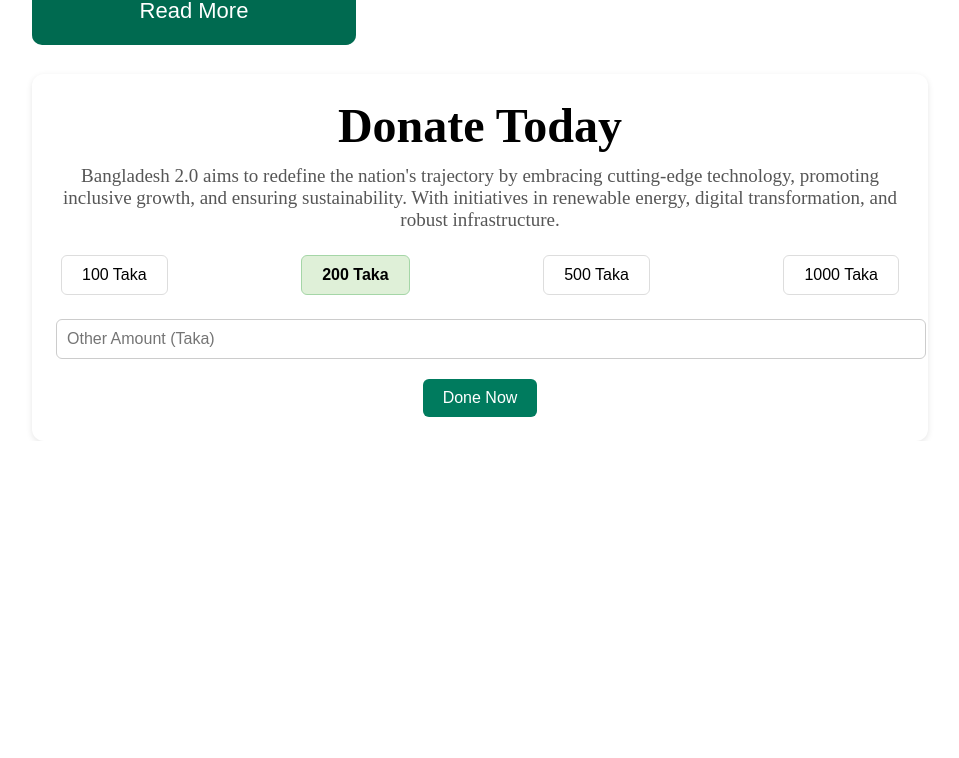
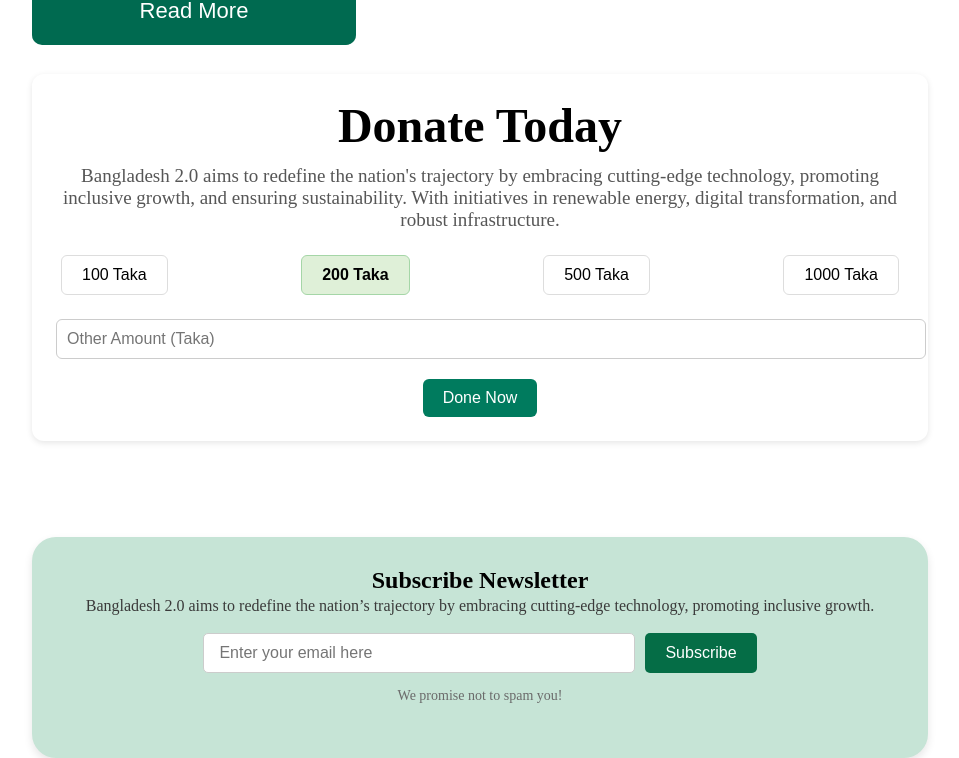
Before and after one commit to amirh25/assignment-1, a plain HTML site: page index.html in a window 1280 px wide. Shown: the part 4280-5038 px from the top of the page, without its empty margins (160-1119 px from the left). Before the commit the page ends 4721 px from the top, so only its background shows below. Drawn offline with Linux system fonts and the light colour scheme.

Commit message:
news letter added

```diff
--- a/index.html
+++ b/index.html
@@ -257,6 +257,19 @@
           <button class="donate-now-btn">Done Now</button>
         </div>
       </section>
+      <section>
+        <div class="newsletter-section">
+            <h1>Subscribe Newsletter</h1>
+            <p class="description">
+              Bangladesh 2.0 aims to redefine the nation’s trajectory by embracing cutting-edge technology, promoting inclusive growth.
+            </p>
+            <div class="input-container">
+              <input type="email" placeholder="Enter your email here" class="email-input">
+              <button class="subscribe-button">Subscribe</button>
+            </div>
+            <p class="promise">We promise not to spam you!</p>
+          </div>
+      </section>
     </main>
   </body>
 </html>
--- a/styles/style.css
+++ b/styles/style.css
@@ -283,3 +283,70 @@ p {
 .donate-now-btn:hover {
     background-color: #005f46;
 }
+
+/* news letter styling */
+/* styles.css */
+
+  .newsletter-section {
+    border-radius: 24px;
+    background: rgb(198, 228, 214);
+    padding: 30px 20px;
+
+
+    text-align: center;
+    box-shadow: 0 4px 8px rgba(0, 0, 0, 0.1);
+  }
+
+  .newsletter-section h2 {
+    font-size: 29px;
+    color: #1a1a1a;
+    margin-bottom: 10px;
+  }
+
+  .newsletter-section .description {
+    font-size: 16px;
+    color: #3a3a3a;
+    margin-bottom: 15px;
+    line-height: 1.5;
+  }
+
+  .input-container {
+    display: flex;
+    justify-content: center;
+    gap: 10px;
+    margin-bottom: 15px;
+  }
+
+  .email-input {
+    padding: 10px 15px;
+    border: 1px solid #ccc;
+    border-radius: 5px;
+    flex: 1;
+    max-width: 400px;
+    font-size: 16px;
+    outline: none;
+  }
+
+  .email-input:focus {
+    border-color: #56a67a;
+  }
+
+  .subscribe-button {
+    padding: 10px 20px;
+    background-color: #056d46;
+    color: #fff;
+    border: none;
+    border-radius: 5px;
+    font-size: 16px;
+    cursor: pointer;
+  }
+
+  .subscribe-button:hover {
+    background-color: #044d34;
+  }
+
+  .newsletter-section .promise {
+    font-size: 14px;
+    color: #6a6a6a;
+    margin-top: 10px;
+  }
```
